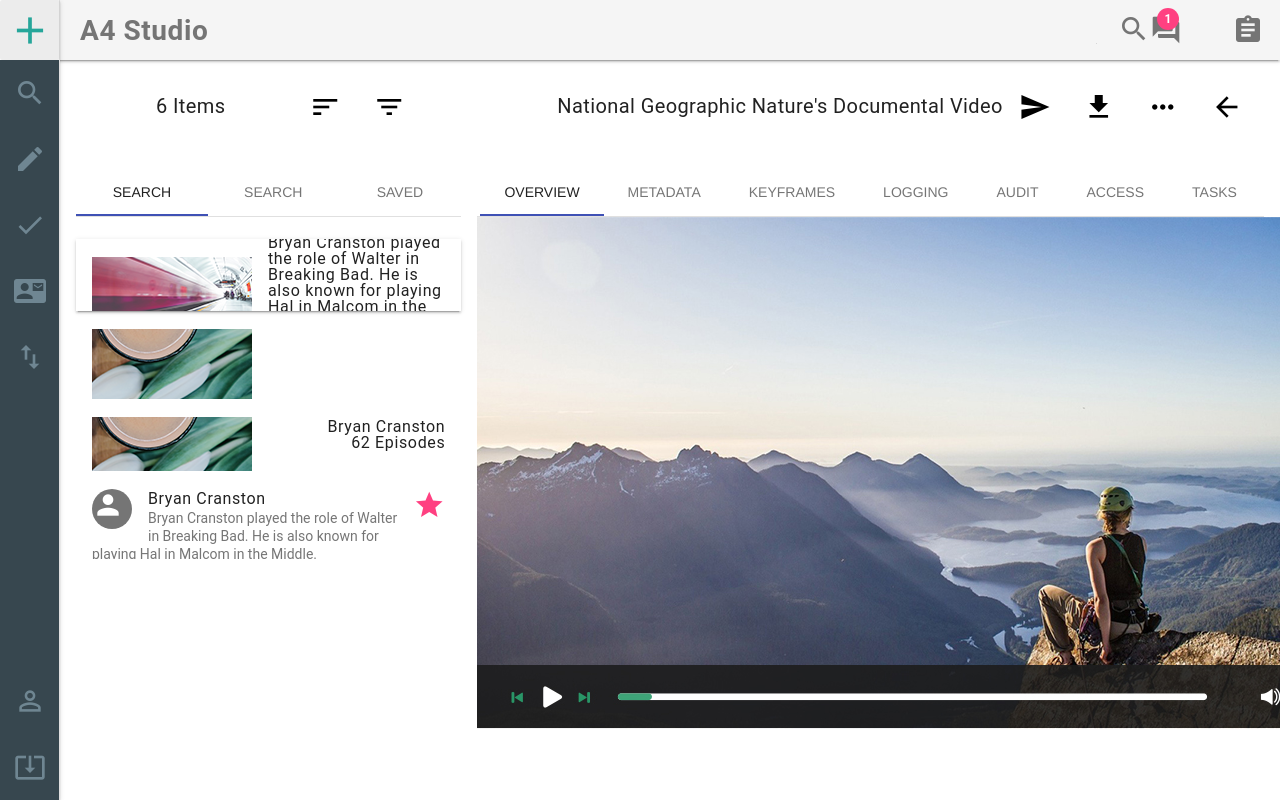
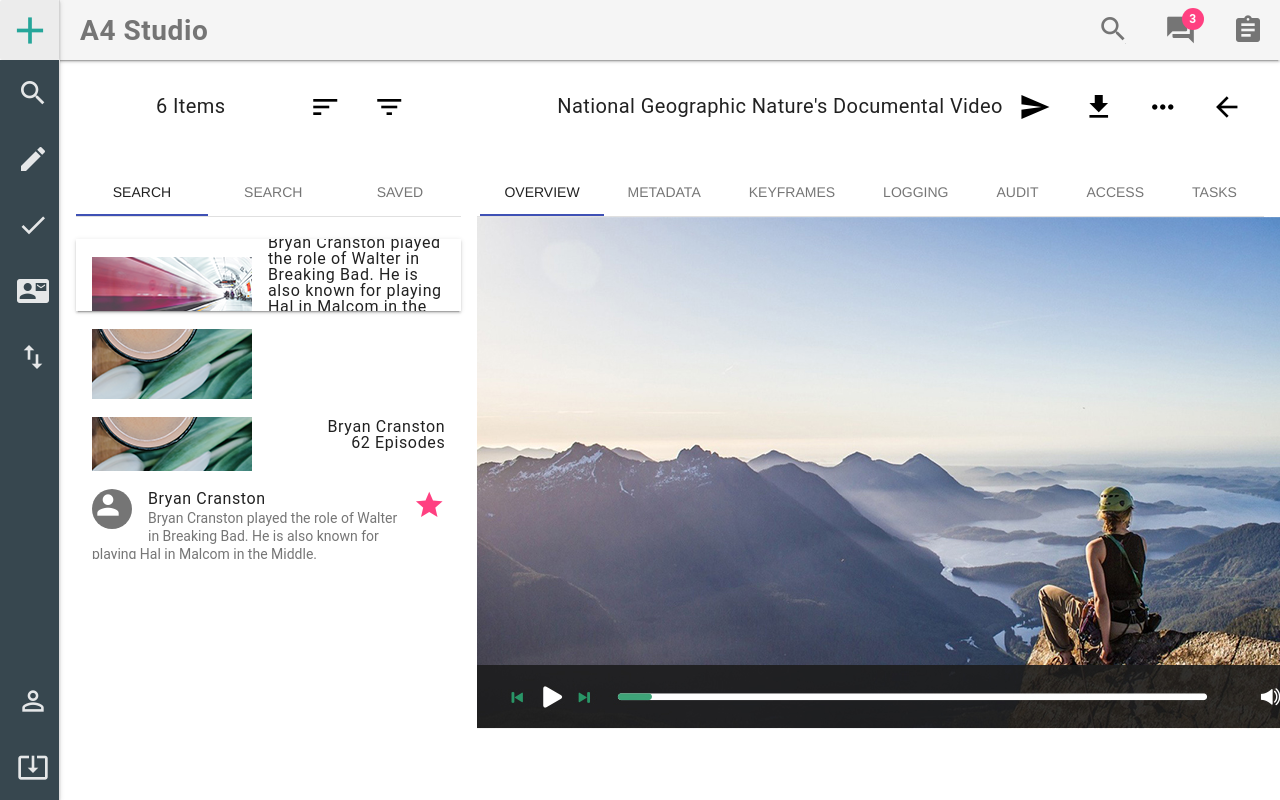
Before and after one commit to yuraantonov11/a4ui, a website: page index.html in a window 1280 px wide. Drawn offline with nearby package versions, Linux system fonts and the light colour scheme.

Commit message:
sidebars

```diff
--- a/css/style.less
+++ b/css/style.less
@@ -9,8 +9,8 @@
       .mdl-layout-title{
         font:  bold 28px "Roboto", "Helvetica", "Arial", sans-serif;
       }
-      .mdl-button{
-        margin-left: 50px;
+      .header-button{
+        margin-left: 3%;
         //min-width: @sidebar-width;
       }
     }
@@ -35,6 +35,13 @@
           padding: 0;
         }
       }
+      .mdl-navigation__link {
+        border-left: 3px solid transparent;
+      }
+      .mdl-navigation__link:hover {
+        background-color: inherit;
+        border-left: 3px solid #a3a0a0;
+      }
     }
   }
   .mdl-layout--fixed-drawer.is-upgraded:not(.is-small-screen) > .mdl-layout__header, .mdl-grid.demo-content {
@@ -57,4 +64,7 @@
     min-height: @sidebar-width;
     height: @sidebar-width;
   }
+  .mdl-button .mdl-badge[data-badge]::after {
+    right: -15px;
+  }
 }
--- a/index.html
+++ b/index.html
@@ -14,6 +14,7 @@
         <div class="mdl-layout__header-row">
             <span class="mdl-layout-title">A4 Studio</span>
             <div class="mdl-layout-spacer"></div>
+            <div class="header-button">
                 <div class="mdl-textfield mdl-js-textfield mdl-textfield--expandable">
                     <label class="mdl-button mdl-js-button mdl-button--icon" for="search">
                         <i class="material-icons">search</i>
@@ -23,45 +24,50 @@
                         <label class="mdl-textfield__label" for="search">Enter your query...</label>
                     </div>
                 </div>
+            </div>
+            <div class="header-button">
                 <button class="mdl-button mdl-js-button mdl-button--icon mdl-js-ripple-effect">
-                <i class="material-icons mdl-badge" data-badge="1">forum</i>
+                    <i class="material-icons mdl-badge" data-badge="3">forum</i>
                 </button>
+            </div>
+            <div class="header-button">
                 <button class="mdl-button mdl-js-button mdl-button--icon">
                     <i class="material-icons">assignment</i>
                 </button>
+            </div>
         </div>
     </header>
     <div class="mdl-layout__drawer mdl-color--white mdl-color-text--blue-grey-50">
         <nav class=" mdl-navigation mdl-color--blue-grey-800 mdl-layout--fixed-drawer">
             <header class="demo-drawer-header mdl-color--white">
-                <button class="mdl-button mdl-js-button mdl-js-ripple-effect"><i class="material-icons header-btn-plus mdl-color-text--teal-400">add</i></button>
+                <button class="mdl-button mdl-js-button mdl-js-ripple-effect "><i class="material-icons header-btn-plus mdl-color-text--teal-400">add</i></button>
             </header>
-            <a id="search-link" class="mdl-navigation__link" href="#"><i class="mdl-color-text--blue-grey-400 material-icons" role="presentation">search</i></a>
+            <a id="search-link" class="mdl-navigation__link" href="#"><i class="mdl-color-text--white material-icons" role="presentation">search</i></a>
             <div class="mdl-tooltip mdl-tooltip--large" for="search-link">
                 search
             </div>
-            <a id="edit-link" class="mdl-navigation__link" href="#"><i class="mdl-color-text--blue-grey-400 material-icons" role="presentation">edit</i></a>
+            <a id="edit-link" class="mdl-navigation__link" href="#"><i class="mdl-color-text--white material-icons" role="presentation">edit</i></a>
             <div class="mdl-tooltip mdl-tooltip--large" for="edit-link">
                 edit
             </div>
-            <a id="check-link" class="mdl-navigation__link" href="#"><i class="mdl-color-text--blue-grey-400 material-icons" role="presentation">check</i></a>
+            <a id="check-link" class="mdl-navigation__link" href="#"><i class="mdl-color-text--white material-icons" role="presentation">check</i></a>
             <div class="mdl-tooltip mdl-tooltip--large" for="check-link">
                 check
             </div>
-            <a id="contact_mail-link" class="mdl-navigation__link" href="#"><i class="mdl-color-text--blue-grey-400 material-icons" role="presentation">contact_mail</i></a>
+            <a id="contact_mail-link" class="mdl-navigation__link" href="#"><i class="mdl-color-text--white material-icons" role="presentation">contact_mail</i></a>
             <div class="mdl-tooltip mdl-tooltip--large" for="contact_mail-link">
                 Tooltip
             </div>
-            <a id="swap_vert-link" class="mdl-navigation__link" href="#"><i class="mdl-color-text--blue-grey-400 material-icons" role="presentation">swap_vert</i></a>
+            <a id="swap_vert-link" class="mdl-navigation__link" href="#"><i class="mdl-color-text--white material-icons" role="presentation">swap_vert</i></a>
             <div class="mdl-tooltip mdl-tooltip--large" for="swap_vert-link">
                 Tooltip
             </div>
             <div class="mdl-layout-spacer"></div>
-            <a id="person_outline-link" class="mdl-navigation__link" href="#"><i class="mdl-color-text--blue-grey-400 material-icons" role="presentation">person_outline</i></a>
+            <a id="person_outline-link" class="mdl-navigation__link" href="#"><i class="mdl-color-text--white material-icons" role="presentation">person_outline</i></a>
             <div class="mdl-tooltip mdl-tooltip--large" for="person_outline-link">
                 Tooltip
             </div>
-            <a id="system_update_alt-link" class="mdl-navigation__link" href="#"><i class="mdl-color-text--blue-grey-400 material-icons" role="presentation">system_update_alt</i><span class="visuallyhidden">Help</span></a>
+            <a id="system_update_alt-link" class="mdl-navigation__link" href="#"><i class="mdl-color-text--white material-icons" role="presentation">system_update_alt</i><span class="visuallyhidden">Help</span></a>
             <div class="mdl-tooltip mdl-tooltip--large" for="system_update_alt-link">
                 Tooltip
             </div>
@@ -95,7 +101,7 @@
                     <li disabled class="mdl-menu__item">Disabled Item</li>
                 </ul>
                 <button class="mdl-button mdl-js-button mdl-js-ripple-effect"><i class="material-icons header-btn-plus">arrow_back</i></button>
-                <button class="mdl-button mdl-js-button mdl-js-ripple-effect"><i class="material-icons header-btn-plus">arrow_right</i></button>
+                <button class="mdl-button mdl-js-button mdl-js-ripple-effect"><i class="material-icons header-btn-plus">arrow_forward</i></button>
 
                 </div>
             </div>
--- a/js/main.js
+++ /dev/null
@@ -1,3 +0,0 @@
-/**
- * Created by yuraa on 21.05.2016.
- */
```
Also changed, not shown: css/style.css. Lines whose indentation alone changed are shown as unchanged.
